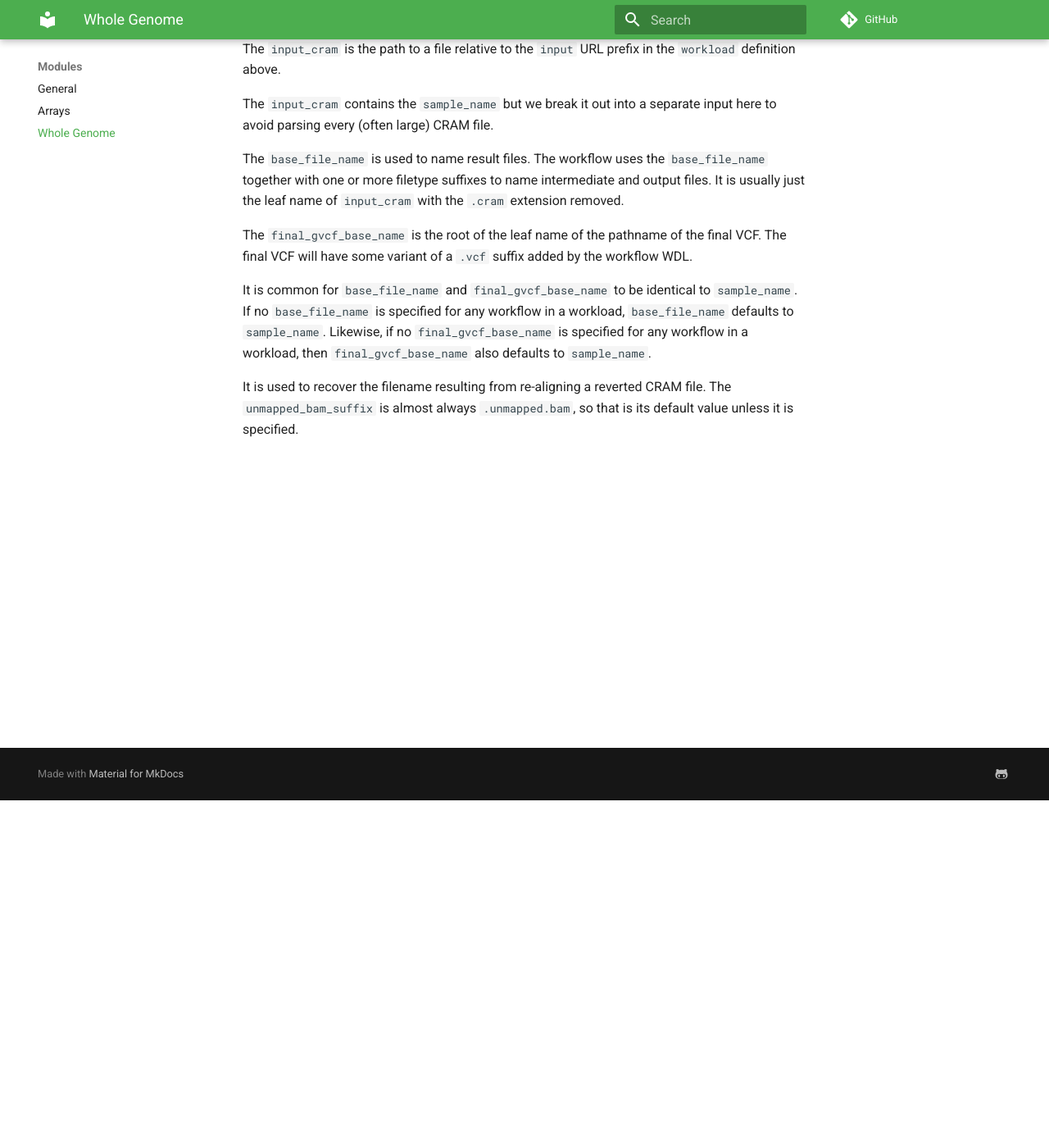
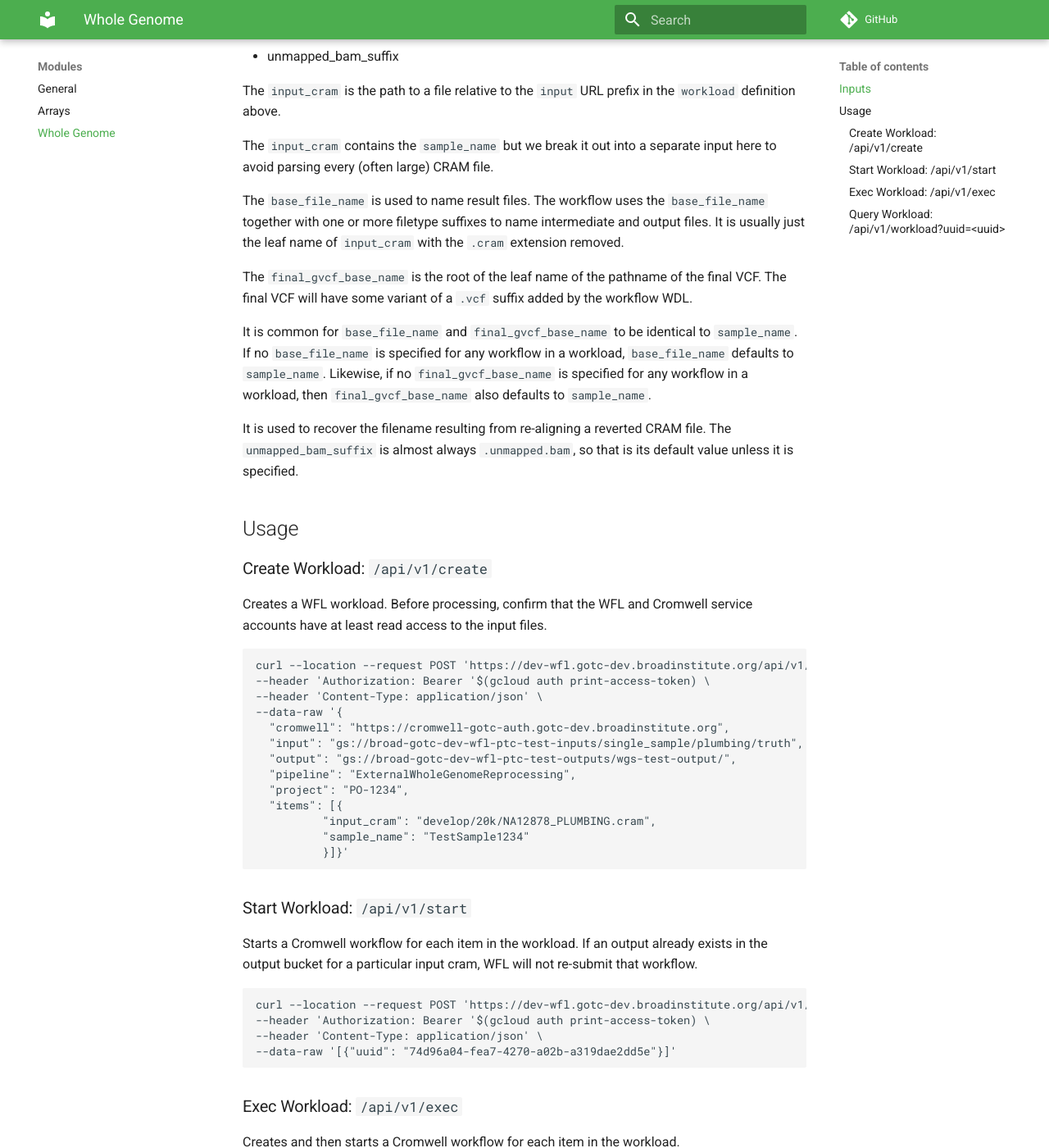
Before and after one commit to broadinstitute/wfl, an MkDocs documentation site: the page built from docs/md/dev-wgs.md, in a window 1280 px wide and 1400 px high, scrolled down 424 px. Shown: the whole window at 82% size. Built offline with MkDocs 1.6.1 and Material for MkDocs 9.7.7, drawn with Linux system fonts in a browser that asks for light colours; comment, search, counter and statistics services are not loaded; some of the changed text lies outside the part shown.

Commit message:
Add WGS examples for API usage

````diff
--- a/docs/md/dev-wgs.md
+++ b/docs/md/dev-wgs.md
@@ -1,5 +1,6 @@
 # ExternalWholeGenomeReprocessing workload
 
+## Inputs
 An `ExternalWholeGenomeReprocessing` workload
 requires the following inputs
 for each workflow in the workload.
@@ -50,3 +51,60 @@ The `unmapped_bam_suffix`
 is almost always `.unmapped.bam`,
 so that is its default value
 unless it is specified.
+
+## Usage
+
+###Create Workload: `/api/v1/create`
+Creates a WFL workload. Before processing, confirm that the WFL and Cromwell service accounts have
+at least read access to the input files.
+```
+curl --location --request POST 'https://dev-wfl.gotc-dev.broadinstitute.org/api/v1/create' \
+--header 'Authorization: Bearer '$(gcloud auth print-access-token) \
+--header 'Content-Type: application/json' \
+--data-raw '{
+  "cromwell": "https://cromwell-gotc-auth.gotc-dev.broadinstitute.org",
+  "input": "gs://broad-gotc-dev-wfl-ptc-test-inputs/single_sample/plumbing/truth",
+  "output": "gs://broad-gotc-dev-wfl-ptc-test-outputs/wgs-test-output/",
+  "pipeline": "ExternalWholeGenomeReprocessing",
+  "project": "PO-1234",
+  "items": [{
+          "input_cram": "develop/20k/NA12878_PLUMBING.cram",
+          "sample_name": "TestSample1234"
+          }]}'
+```
+
+###Start Workload: `/api/v1/start`
+Starts a Cromwell workflow for each item in the workload. If an output already exists in the output bucket for a
+particular input cram, WFL will not re-submit that workflow.
+
+```
+curl --location --request POST 'https://dev-wfl.gotc-dev.broadinstitute.org/api/v1/start' \
+--header 'Authorization: Bearer '$(gcloud auth print-access-token) \
+--header 'Content-Type: application/json' \
+--data-raw '[{"uuid": "74d96a04-fea7-4270-a02b-a319dae2dd5e"}]'
+```
+
+###Exec Workload: `/api/v1/exec`
+Creates and then starts a Cromwell workflow for each item in the workload.
+```
+curl --location --request POST 'https://dev-wfl.gotc-dev.broadinstitute.org/api/v1/exec' \
+--header 'Authorization: Bearer '$(gcloud auth print-access-token) \
+--header 'Content-Type: application/json' \
+--data-raw '{
+  "cromwell": "https://cromwell-gotc-auth.gotc-dev.broadinstitute.org",
+  "input": "gs://broad-gotc-dev-wfl-ptc-test-inputs/single_sample/plumbing/truth",
+  "output": "gs://broad-gotc-dev-wfl-ptc-test-outputs/wgs-test-output/",
+  "pipeline": "ExternalWholeGenomeReprocessing",
+  "project": "PO-1234",
+  "items": [{
+          "input_cram": "develop/20k/NA12878_PLUMBING.cram",
+          "sample_name": "TestSample1234"
+          }]}'
+```
+
+###Query Workload: `/api/v1/workload?uuid=<uuid>`
+Queries the WFL database for workloads. Specify the uuid to query for a specific workload.
+```
+curl --location --request GET 'https://dev-wfl.gotc-dev.broadinstitute.org/api/v1/workload?uuid=813e3c38-9c11-4410-9888-435569d91d1d' \
+--header 'Authorization: Bearer '$(gcloud auth print-access-token)
+```
````
